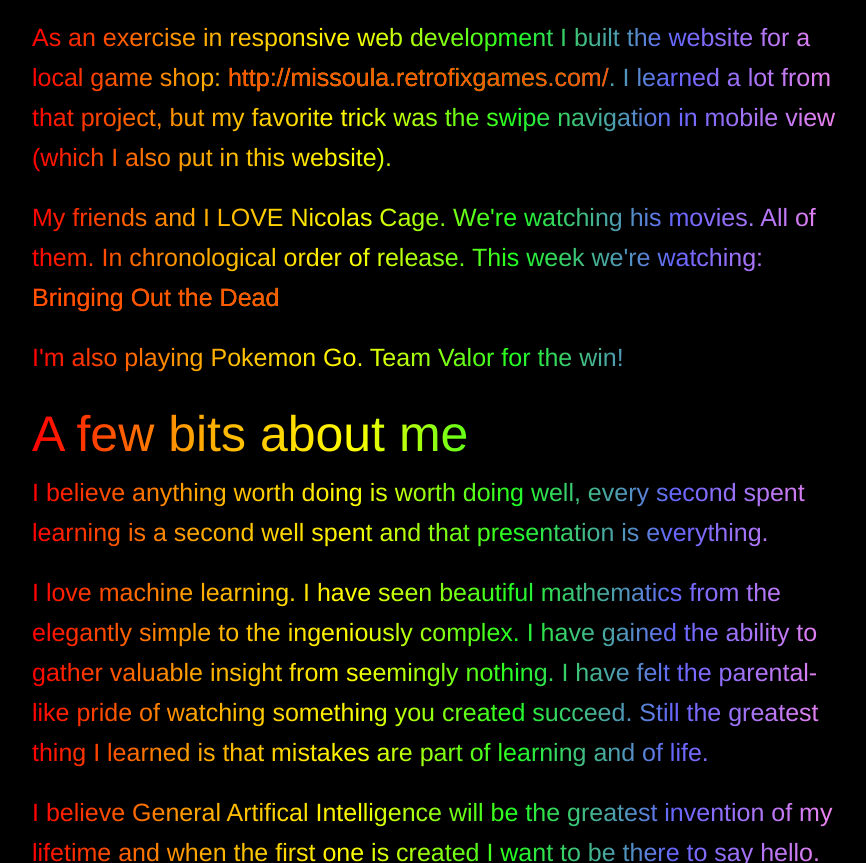
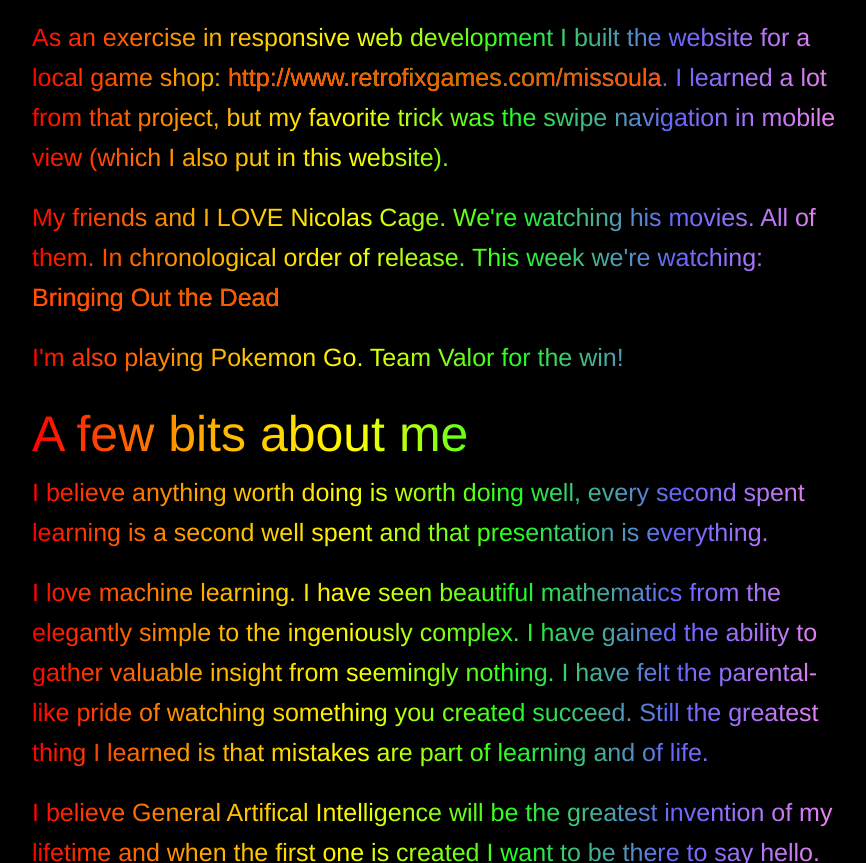
Before and after one commit to Aabglov/Aabglov, a plain HTML site: page index.html in a window 1280 px wide. Shown: the part 1833-2696 px from the top of the page, without its empty margins (123-989 px from the left). Drawn offline with nearby package versions, Linux system fonts and the light colour scheme; a script that the page names is missing.

Commit message:
Fixed retrofix link

```diff
--- a/index.html
+++ b/index.html
@@ -69,7 +69,7 @@
 					It began as just a sequence-to-sequence program, but has balooned into my personal Machine Learning library.  I'm currently working on automating the initialization of deep architectures and creating an Encoder-Decoder LSTM that's learning to rap.
         </p>
 				<p class="explain">
-					As an exercise in responsive web development I built the website for a local game shop: <a class="link" href="http://missoula.retrofixgames.com/">http://missoula.retrofixgames.com/</a>.  I learned a lot from that project, but my favorite trick was the swipe navigation in mobile view (which I also put in this website).
+					As an exercise in responsive web development I built the website for a local game shop: <a class="link" href="http://www.retrofixgames.com/missoula">http://www.retrofixgames.com/missoula</a>.  I learned a lot from that project, but my favorite trick was the swipe navigation in mobile view (which I also put in this website).
 				</p>
 				<p class="explain cage">
 					My friends and I LOVE Nicolas Cage.  We're watching his movies.  All of them.  In chronological order of release.  This week we're watching: <a class="link" href="http://www.imdb.com/title/tt0119094/">Face/Off</a>
```
